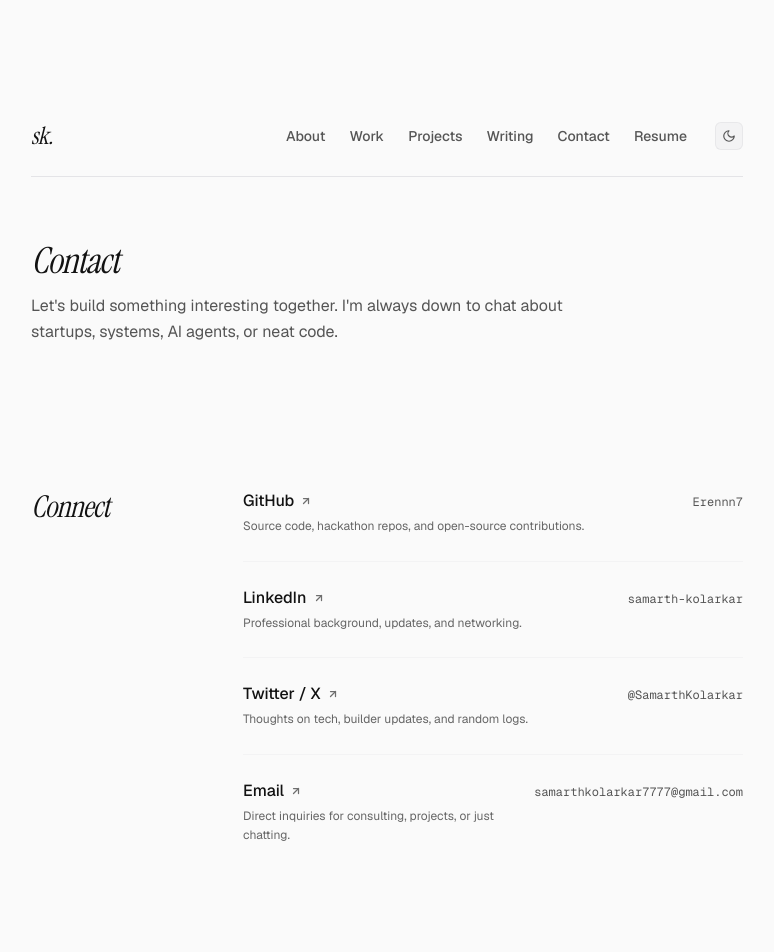
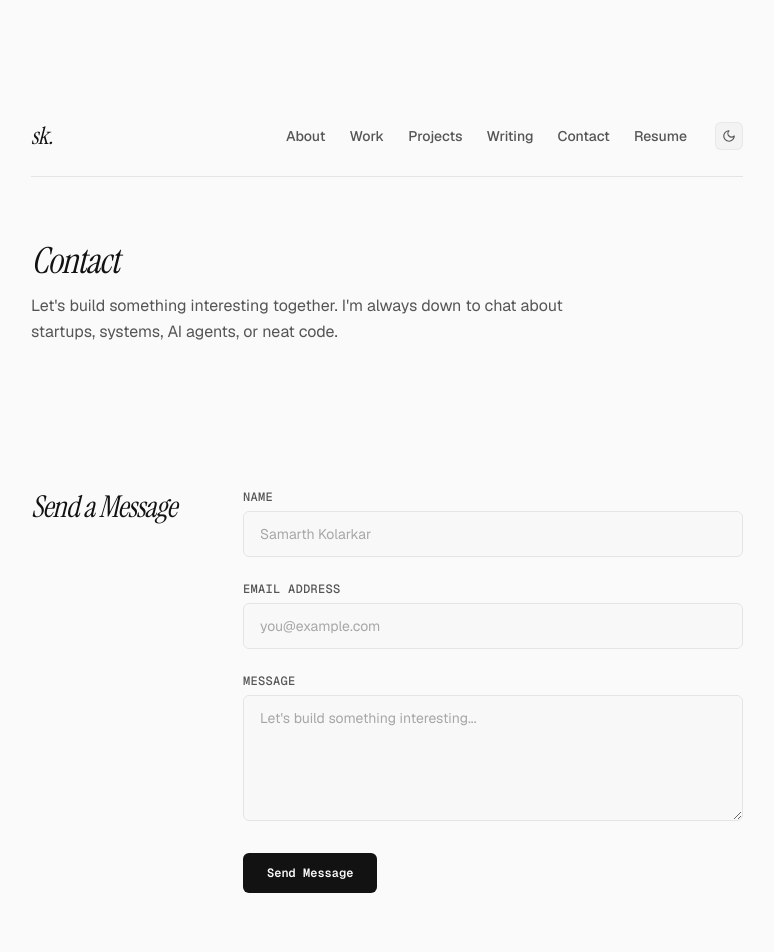
Before and after one commit to Erennn7/portfolio, a Next.js app: page /contact in a window 1280 px wide. Shown: the top 952 px of the page, without its empty margins (253-1027 px from the left). Built offline with nearby package versions, Linux system fonts and the light colour scheme.

Commit message:
feat: nodemailer added

```diff
--- /dev/null
+++ b/app/api/contact/route.ts
@@ -0,0 +1,99 @@
+import { NextResponse } from "next/server";
+import nodemailer from "nodemailer";
+
+export async function POST(request: Request) {
+  try {
+    const body = await request.json();
+    const { name, email, message } = body;
+
+    // Basic validation
+    if (!name || !email || !message) {
+      return NextResponse.json(
+        { error: "All fields (name, email, message) are required." },
+        { status: 400 }
+      );
+    }
+
+    // Simple email regex validation
+    const emailRegex = /^[^\s@]+@[^\s@]+\.[^\s@]+$/;
+    if (!emailRegex.test(email)) {
+      return NextResponse.json(
+        { error: "Please provide a valid email address." },
+        { status: 400 }
+      );
+    }
+
+    const host = process.env.SMTP_HOST;
+    const port = process.env.SMTP_PORT;
+    const user = process.env.SMTP_USER;
+    const pass = process.env.SMTP_PASS;
+    const receiver = process.env.CONTACT_RECEIVER_EMAIL || user;
+
+    // Check if SMTP is configured
+    if (!host || !port || !user || !pass) {
+      console.warn("SMTP configurations are missing. Simulating success in development/fallback mode.");
+      console.log("--- Contact Form Message Received ---");
+      console.log(`From: ${name} <${email}>`);
+      console.log(`Message:\n${message}`);
+      console.log("--------------------------------------");
+
+      // Simulate network latency for visual feedback
+      await new Promise((resolve) => setTimeout(resolve, 1000));
+
+      return NextResponse.json({
+        success: true,
+        message: "Message logged successfully (Fallback Mode: SMTP not configured).",
+      });
+    }
+
+    // Create transporter
+    const transporter = nodemailer.createTransport({
+      host,
+      port: parseInt(port, 10),
+      secure: port === "465", // true for 465, false for other ports
+      auth: {
+        user,
+        pass,
+      },
+    });
+
+    // Mail options
+    const mailOptions = {
+      from: `"${name}" <${user}>`, // Best practice for SMTP delivery to send from authenticated SMTP user
+      replyTo: email, // Direct replies back to the sender
+      to: receiver,
+      subject: `New Contact Form Message from ${name}`,
+      text: `You have received a new contact form message from your portfolio website.
+
+Name: ${name}
+Email: ${email}
+
+Message:
+${message}
+`,
+      html: `
+        <div style="font-family: sans-serif; padding: 20px; line-height: 1.6; max-width: 600px; margin: 0 auto; border: 1px solid #eaeaea; border-radius: 5px;">
+          <h2 style="border-bottom: 1px solid #eaeaea; padding-bottom: 10px; margin-top: 0;">New Portfolio Message</h2>
+          <p><strong>Name:</strong> ${name}</p>
+          <p><strong>Email:</strong> <a href="mailto:${email}">${email}</a></p>
+          <p><strong>Message:</strong></p>
+          <div style="background-color: #f9f9f9; padding: 15px; border-left: 4px solid #333; margin-top: 10px; white-space: pre-wrap;">${message}</div>
+        </div>
+      `,
+    };
+
+    // Send email
+    await transporter.sendMail(mailOptions);
+
+    return NextResponse.json({
+      success: true,
+      message: "Message sent successfully.",
+    });
+  } catch (error) {
+    console.error("Error in contact route handler:", error);
+    return NextResponse.json(
+      { error: "Failed to send message. Please try again later." },
+      { status: 500 }
+    );
+  }
+}
--- /dev/null
+++ b/app/contact/ContactForm.tsx
@@ -0,0 +1,135 @@
+"use client";
+
+import React, { useState } from "react";
+
+export function ContactForm() {
+  const [formData, setFormData] = useState({
+    name: "",
+    email: "",
+    message: "",
+  });
+  const [status, setStatus] = useState<"idle" | "submitting" | "success" | "error">("idle");
+  const [errorMsg, setErrorMsg] = useState("");
+
+  const handleChange = (e: React.ChangeEvent<HTMLInputElement | HTMLTextAreaElement>) => {
+    const { name, value } = e.target;
+    setFormData((prev) => ({ ...prev, [name]: value }));
+  };
+
+  const handleSubmit = async (e: React.FormEvent) => {
+    e.preventDefault();
+    setStatus("submitting");
+    setErrorMsg("");
+
+    try {
+      const response = await fetch("/api/contact", {
+        method: "POST",
+        headers: {
+          "Content-Type": "application/json",
+        },
+        body: JSON.stringify(formData),
+      });
+
+      const data = await response.json();
+
+      if (response.ok) {
+        setStatus("success");
+        setFormData({ name: "", email: "", message: "" });
+      } else {
+        setStatus("error");
+        setErrorMsg(data.error || "Something went wrong. Please try again.");
+      }
+    } catch (err) {
+      console.error("Contact Form Submit Error:", err);
+      setStatus("error");
+      setErrorMsg("Failed to connect to the server. Please try again.");
+    }
+  };
+
+  return (
+    <form onSubmit={handleSubmit} className="flex flex-col gap-y-6 w-full max-w-[580px]">
+      <div className="flex flex-col gap-y-1.5">
+        <label htmlFor="form-name" className="font-mono text-xs text-secondary font-medium tracking-wide uppercase">
+          Name
+        </label>
+        <input
+          type="text"
+          name="name"
+          id="form-name"
+          required
+          value={formData.name}
+          onChange={handleChange}
+          disabled={status === "submitting"}
+          placeholder="Samarth Kolarkar"
+          className="w-full bg-border-custom/10 border border-border-custom px-4 py-3 text-sm text-foreground placeholder-secondary/50 rounded-md focus:outline-none focus:border-foreground/50 focus:ring-1 focus:ring-foreground/40 transition-all duration-200 disabled:opacity-50"
+        />
+      </div>
+
+      <div className="flex flex-col gap-y-1.5">
+        <label htmlFor="form-email" className="font-mono text-xs text-secondary font-medium tracking-wide uppercase">
+          Email Address
+        </label>
+        <input
+          type="email"
+          name="email"
+          id="form-email"
+          required
+          value={formData.email}
+          onChange={handleChange}
+          disabled={status === "submitting"}
+          placeholder="you@example.com"
+          className="w-full bg-border-custom/10 border border-border-custom px-4 py-3 text-sm text-foreground placeholder-secondary/50 rounded-md focus:outline-none focus:border-foreground/50 focus:ring-1 focus:ring-foreground/40 transition-all duration-200 disabled:opacity-50"
+        />
+      </div>
+
+      <div className="flex flex-col gap-y-1.5">
+        <label htmlFor="form-message" className="font-mono text-xs text-secondary font-medium tracking-wide uppercase">
+          Message
+        </label>
+        <textarea
+          name="message"
+          id="form-message"
+          required
+          rows={5}
+          value={formData.message}
+          onChange={handleChange}
+          disabled={status === "submitting"}
+          placeholder="Let's build something interesting..."
+          className="w-full bg-border-custom/10 border border-border-custom px-4 py-3 text-sm text-foreground placeholder-secondary/50 rounded-md focus:outline-none focus:border-foreground/50 focus:ring-1 focus:ring-foreground/40 transition-all duration-200 resize-y min-h-[120px] disabled:opacity-50"
+        />
+      </div>
+
+      <div className="flex flex-col gap-y-4 pt-2">
+        <button
+          type="submit"
+          disabled={status === "submitting"}
+          className="w-fit inline-flex items-center justify-center bg-foreground text-background font-mono text-xs font-semibold px-6 py-3 rounded-md hover:opacity-90 active:scale-[0.98] transition-all duration-200 focus-visible:outline-none focus-visible:ring-2 focus-visible:ring-foreground/50 focus-visible:ring-offset-2 disabled:opacity-60 cursor-pointer"
+        >
+          {status === "submitting" ? (
+            <span className="flex items-center gap-1.5">
+              <svg className="animate-spin h-3.5 w-3.5 text-background" xmlns="http://www.w3.org/2000/svg" fill="none" viewBox="0 0 24 24">
+                <circle className="opacity-25" cx="12" cy="12" r="10" stroke="currentColor" strokeWidth="4"></circle>
+                <path className="opacity-75" fill="currentColor" d="M4 12a8 8 0 018-8V0C5.373 0 0 5.373 0 12h4zm2 5.291A7.962 7.962 0 014 12H0c0 3.042 1.135 5.824 3 7.938l3-2.647z"></path>
+              </svg>
+              Sending...
+            </span>
+          ) : (
+            "Send Message"
+          )}
+        </button>
+
+        {status === "success" && (
+          <div className="text-emerald-500 text-xs font-mono animate-fade-in">
+            ✓ Thank you! Your message has been sent successfully.
+          </div>
+        )}
+
+        {status === "error" && (
+          <div className="text-rose-500 text-xs font-mono animate-fade-in">
+            ✗ {errorMsg}
+          </div>
+        )}
+      </div>
+    </form>
+  );
+}
--- a/app/contact/page.tsx
+++ b/app/contact/page.tsx
@@ -1,4 +1,5 @@
 import { Navbar, Section } from "../components";
+import { ContactForm } from "./ContactForm";
 
 export const metadata = {
   title: "Contact — Samarth Kolarkar",
@@ -52,7 +53,13 @@ export default function ContactPage() {
           </p>
         </div>
 
-        <Section id="connect" title="Connect" delayClass="delay-150">
+        {/* Message Form Section */}
+        <Section id="message" title="Send a Message" delayClass="delay-150">
+          <ContactForm />
+        </Section>
+
+        {/* Social Connect Section */}
+        <Section id="connect" title="Connect" delayClass="delay-225">
           <div className="flex flex-col gap-y-6 w-full">
             {socialLinks.map((social) => (
               <div key={social.label} className="group border-b border-border-custom/30 pb-6 last:border-b-0">
--- a/package.json
+++ b/package.json
@@ -10,12 +10,14 @@
   },
   "dependencies": {
     "next": "16.2.7",
+    "nodemailer": "^9.0.3",
     "react": "19.2.4",
     "react-dom": "19.2.4"
   },
   "devDependencies": {
     "@tailwindcss/postcss": "^4",
     "@types/node": "^20",
+    "@types/nodemailer": "^8.0.1",
     "@types/react": "^19",
     "@types/react-dom": "^19",
     "eslint": "^9",
```
Also changed, not shown: 2 other files (tests, documents, lock files or other folders).
